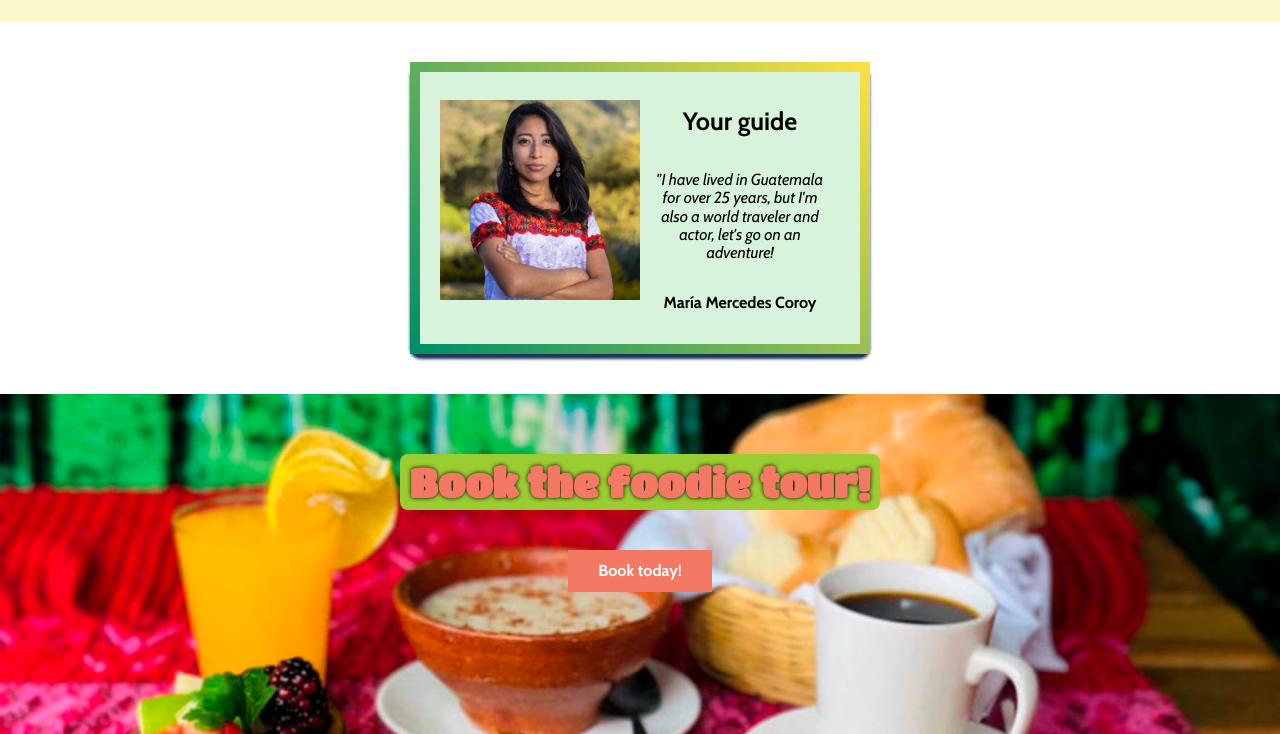
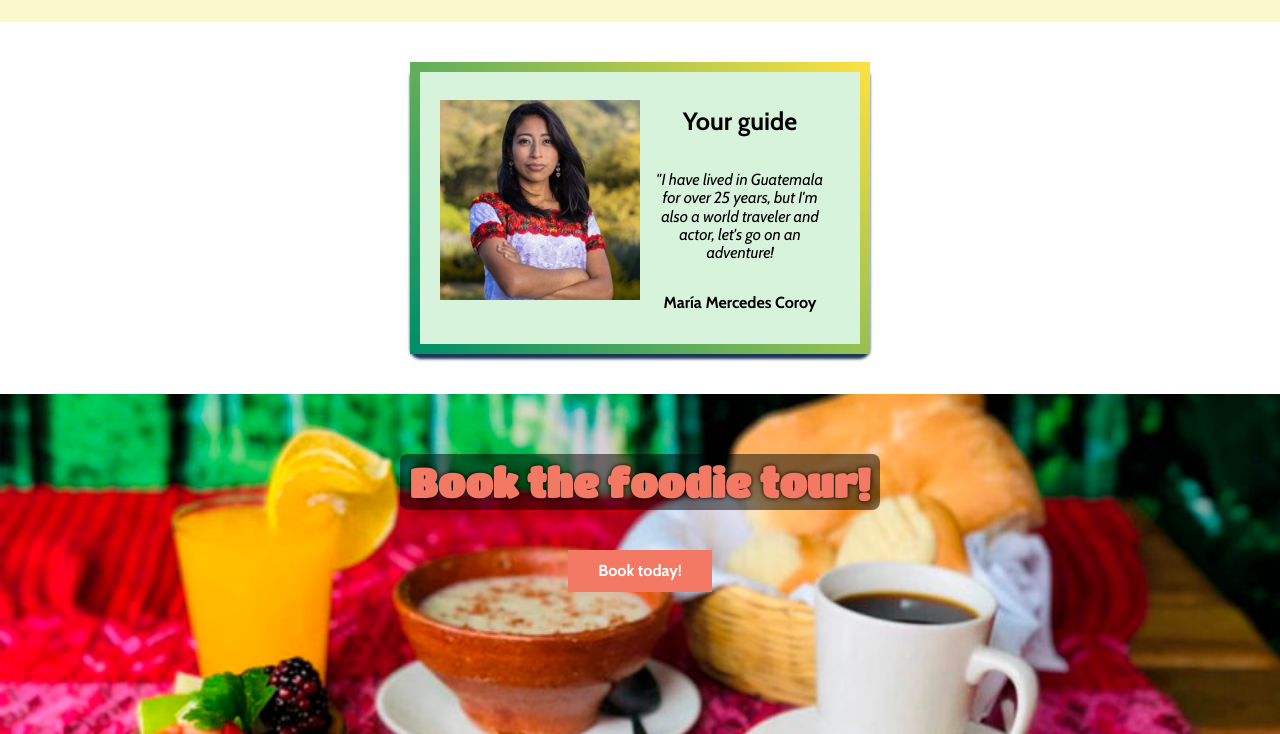
Before and after one commit to IngridGdesigns/hometown, a website built with Vite: page index.html in a window 1280 px wide. Shown: the part 676-1410 px from the top of the page. Built offline with nearby package versions, Linux system fonts and the light colour scheme.

Commit message:
added transparency

```diff
--- a/styles.css
+++ b/styles.css
@@ -129,7 +129,7 @@ img {
     font-family: 'Titan One', display;
     color: #F37964;
     text-shadow: 0 0 4px black;
-    background-color: yellowgreen;
+    background: rgba(0, 0, 0, 0.5);
     padding: 5px 10px;
     border-radius: 8px;
 }
```
